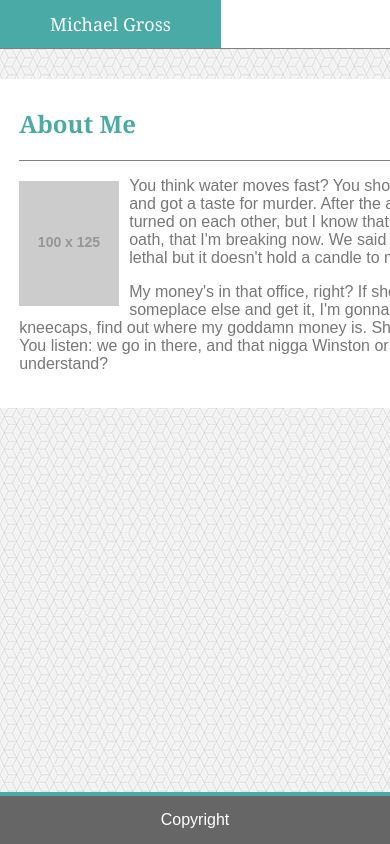
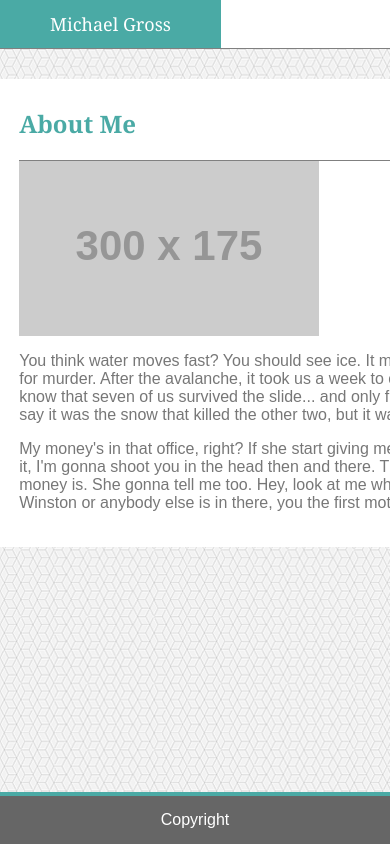
Before and after one commit to grossmi4/responsive-portfolio, a plain HTML site: page index.html in a window 390 px wide. Shown: the top 844 px of the page. Drawn offline with Linux system fonts and the light colour scheme; placeholder pictures from the web are drawn by us.

Commit message:
some updates

```diff
--- a/assets/css/style.css
+++ b/assets/css/style.css
@@ -146,3 +146,20 @@ footer{
     line-height: 48px;
     text-align: center;
 }
+
+@media screen and (max-width:640px ) {
+
+    .mainconent{
+        width: 100% !important;
+    }
+
+    .subcontainer{
+        width: 100%;
+    }
+
+    .profilepic {
+        float: none;
+        margin: auto;
+        text-wrap: normal;
+    }
+}
--- a/index.html
+++ b/index.html
@@ -27,13 +27,14 @@
     <div class="subcontent">
     <h1>About Me</h1>
     <div class="subcontainer">
-        <img src="http://via.placeholder.com/100x125" class="profilepic">
+        <img src="http://via.placeholder.com/300x175" class="profilepic">
         <p>You think water moves fast? You should see ice. It moves like it has a mind. Like it knows it killed the world once and got a taste for murder. After the avalanche, it took us a week to climb out. Now, I don't know exactly when we turned on each other, but I know that seven of us survived the slide... and only five made it out. Now we took an oath, that I'm breaking now. We said we'd say it was the snow that killed the other two, but it wasn't. Nature is lethal but it doesn't hold a candle to man. </p>
 
         <p>My money's in that office, right? If she start giving me some bullshit about it ain't there, and we got to go someplace else and get it, I'm gonna shoot you in the head then and there. Then I'm gonna shoot that bitch in the kneecaps, find out where my goddamn money is. She gonna tell me too. Hey, look at me when I'm talking to you, motherfucker. You listen: we go in there, and that nigga Winston or anybody else is in there, you the first motherfucker to get shot. You understand? </p>
     </div>
     </div>
 </section>
+
 <footer>
     <div class="footertext">Copyright</div>
 </footer>
```
